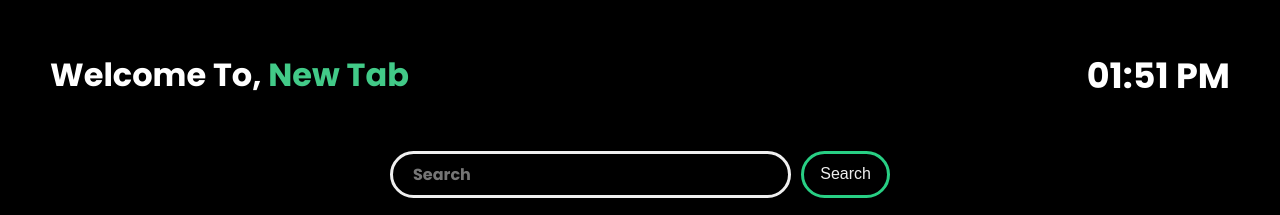
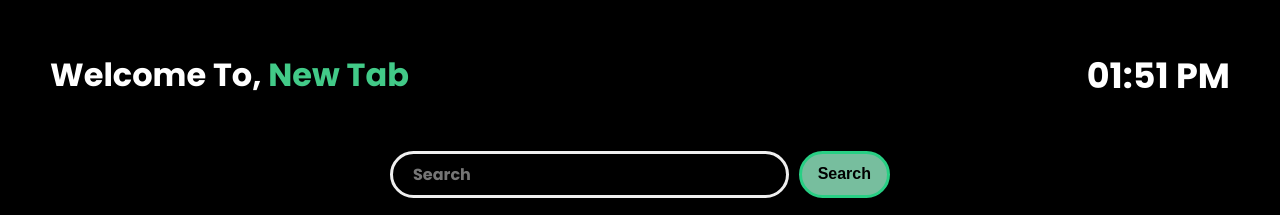
Before and after one commit to KarthikSambhuR/New-Tab, a plain HTML site: page index.html in a window 1280 px wide. In both pictures the pointer is over the button "Search". Shown: the top 215 px of the page. Drawn offline with Linux system fonts and the light colour scheme.

Commit message:
Update style.css

```diff
--- a/style.css
+++ b/style.css
@@ -106,6 +106,7 @@ header {
 
 .searchButton {
     margin-left: 10px;
+    font-weight: bold;
     display: flex;
     align-items: center;
     justify-content: center;
@@ -118,3 +119,8 @@ header {
     cursor: pointer;
     border-radius: 50px;
 }
+
+.searchButton:hover {
+    background-color: #77be9e;
+    color: #000;
+}
```
